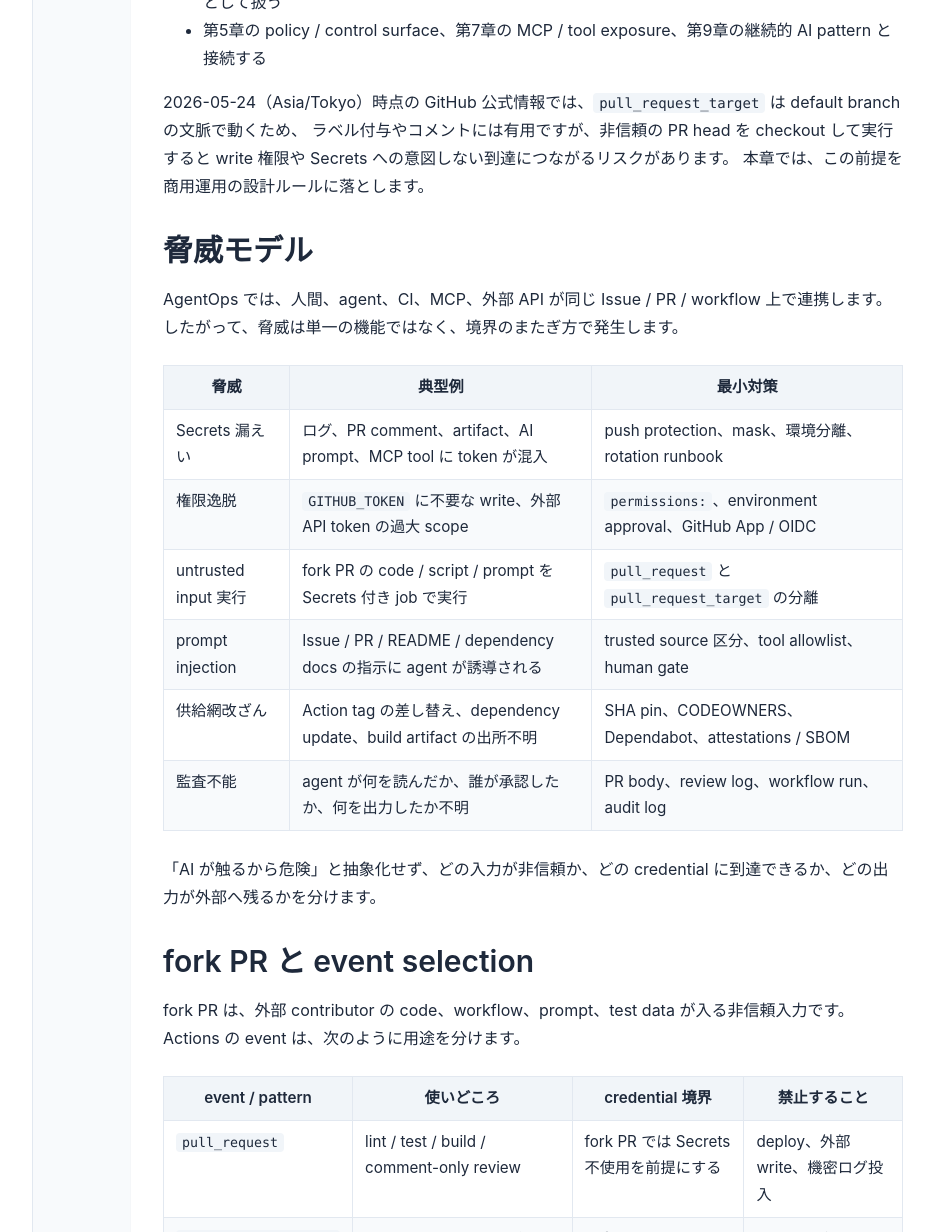
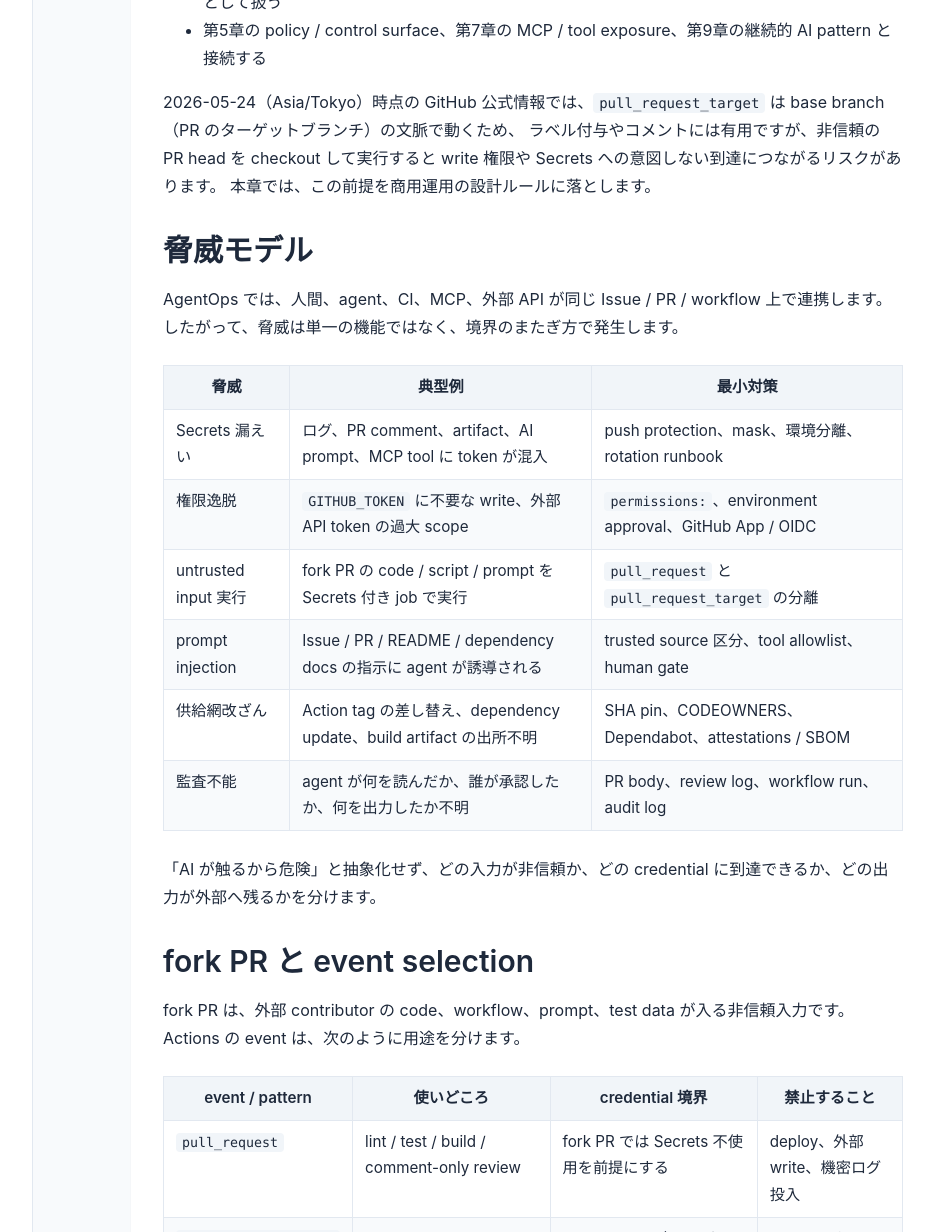
Before and after one commit to itdojp/GitHub-AgentOps-book, a Jekyll site: the page built from docs/chapters/chapter10/index.md, in a window 1280 px wide and 1400 px high, scrolled down 419 px, cut to the strip 168-1400 px from the top of the window. Shown: the whole strip, without its empty margins (247-1181 px from the left). Built offline with Jekyll 4.4.1, drawn with Linux system fonts in a browser that asks for light colours; some of the changed text lies outside the part shown.

Commit message:
docs: clarify pull_request_target base branch context

```diff
--- a/docs/chapters/chapter10/index.md
+++ b/docs/chapters/chapter10/index.md
@@ -19,7 +19,7 @@ title: "第10章：セキュリティ・秘密情報・供給網"
 - Actions / reusable workflow / dependencies / artifact attestations / SBOM を供給網 control として扱う
 - 第5章の policy / control surface、第7章の MCP / tool exposure、第9章の継続的 AI pattern と接続する
 
-2026-05-24（Asia/Tokyo）時点の GitHub 公式情報では、`pull_request_target` は default branch の文脈で動くため、
+2026-05-24（Asia/Tokyo）時点の GitHub 公式情報では、`pull_request_target` は base branch（PR のターゲットブランチ）の文脈で動くため、
 ラベル付与やコメントには有用ですが、非信頼の PR head を checkout して実行すると write 権限や Secrets への意図しない到達につながるリスクがあります。
 本章では、この前提を商用運用の設計ルールに落とします。
 
@@ -47,7 +47,7 @@ Actions の event は、次のように用途を分けます。
 | event / pattern | 使いどころ | credential 境界 | 禁止すること |
 | --- | --- | --- | --- |
 | `pull_request` | lint / test / build / comment-only review | fork PR では Secrets 不使用を前提にする | deploy、外部 write、機密ログ投入 |
-| `pull_request_target` | label、comment、policy check など base repository 文脈の処理 | default branch の workflow と権限で動く | PR head を checkout して実行すること |
+| `pull_request_target` | label、comment、policy check など base repository 文脈の処理 | base branch（PR のターゲットブランチ）側の workflow 定義と権限で動く | PR head を checkout して実行すること |
 | `workflow_dispatch` | maintainer 承認後の再実行、release prep、外部 API 呼び出し | 入力値と承認者を記録する | 未検証 ref を Secrets 付きで実行すること |
 | `workflow_run` | CI 完了後の二段階処理 | upstream run の結論と head SHA を検証する | 任意 artifact を信頼して実行すること |
 | environment approval | deploy、production secret、外部 write | required reviewer 後に secret 到達 | approval なしの自動実行 |
```
Also changed, not shown: src/chapters/chapter10/index.md (+2 -2 lines).
